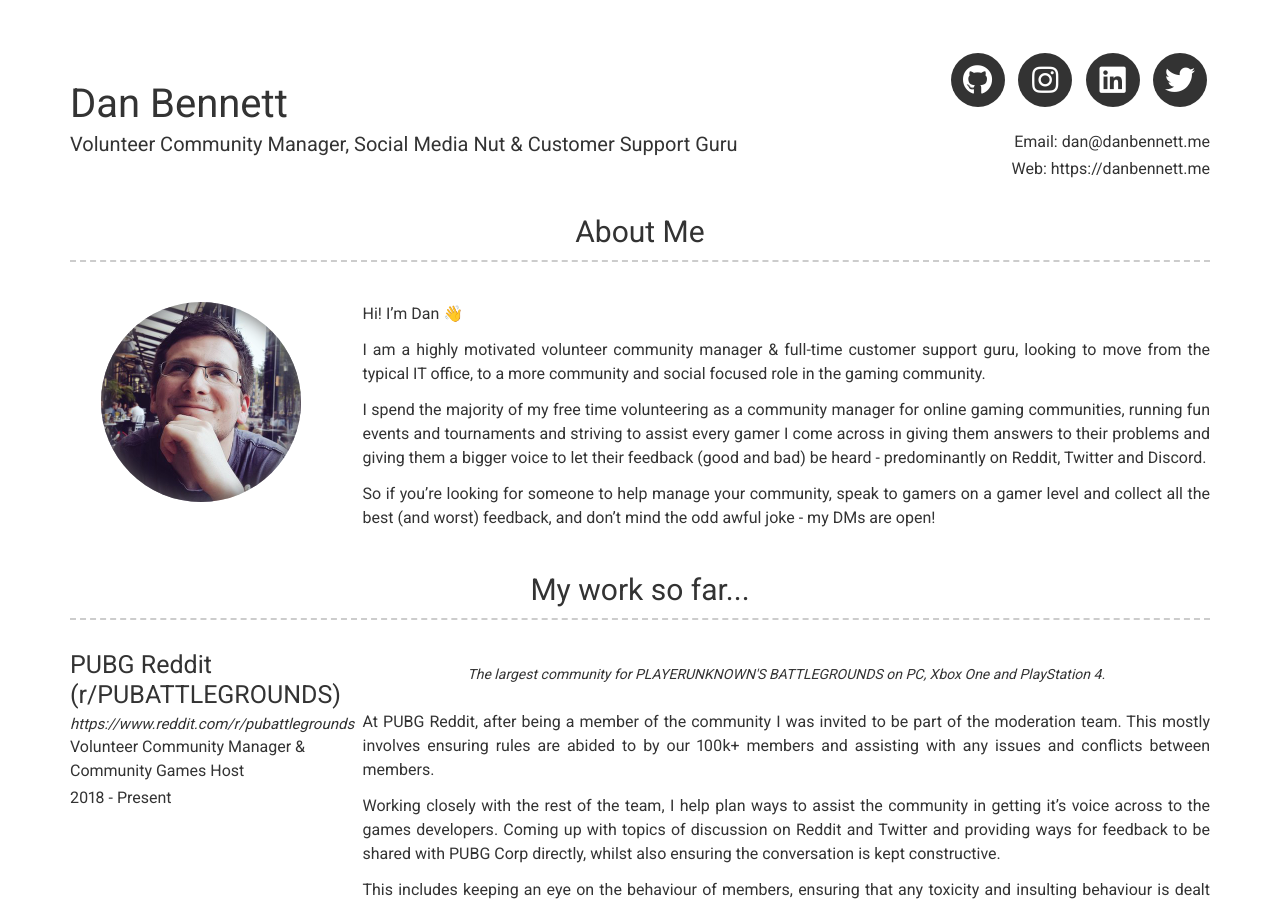
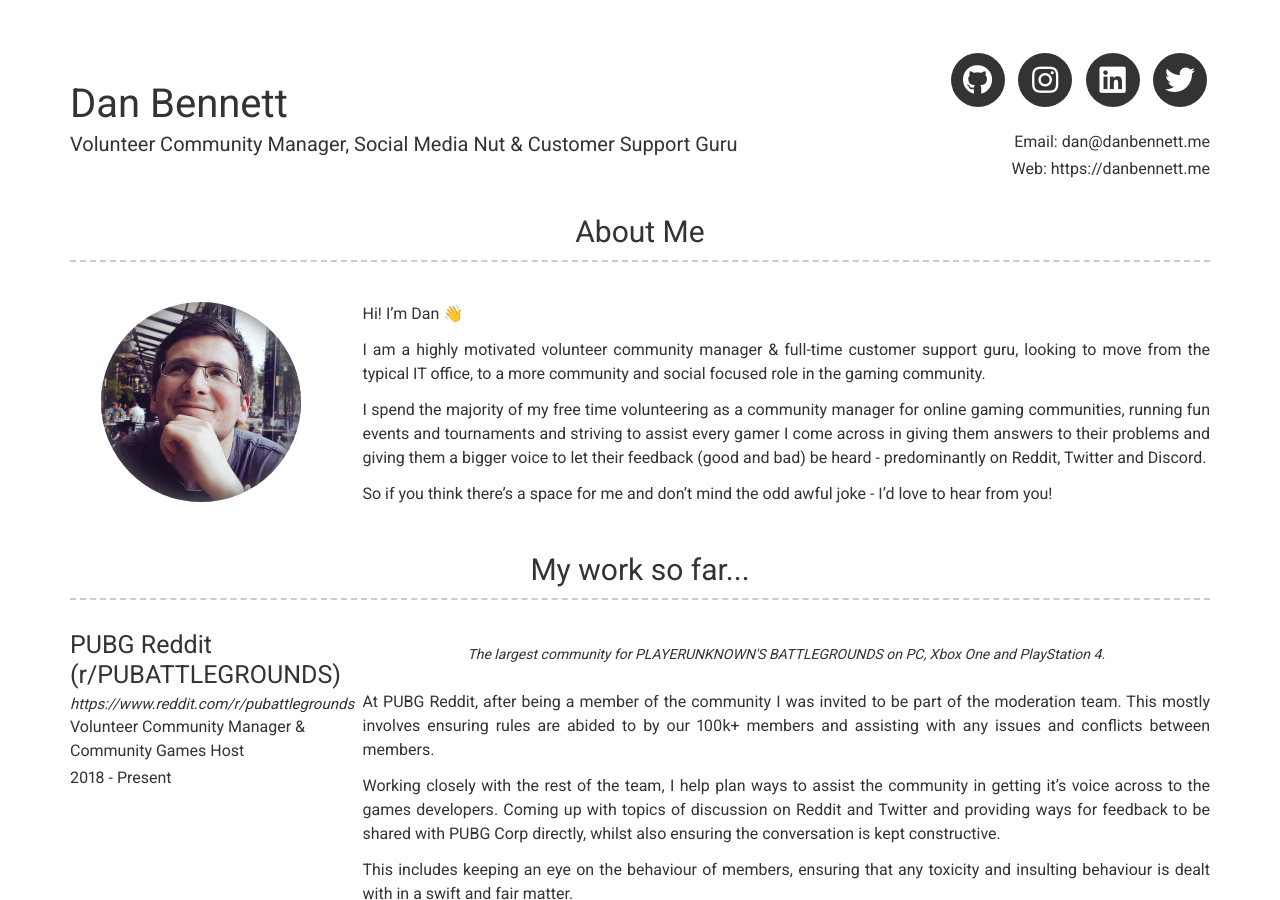
Before and after one commit to DanBennettUK/cv, a Jekyll site: the page built from index.md, in a window 1280 px wide and 900 px high. Built offline with Jekyll 4.4.1, drawn with Linux system fonts in a browser that asks for light colours; nearby versions of some CDN libraries.

Commit message:
Changed ending tagline

```diff
--- a/_config.yml
+++ b/_config.yml
@@ -52,7 +52,7 @@
     I spend the majority of my free time volunteering as a community manager for online gaming communities,
     running fun events and tournaments and striving to assist every gamer I come across in giving them answers to their problems and giving them a bigger voice to let their feedback (good and bad) be heard - predominantly on Reddit, Twitter and Discord.
 
-    So if you're looking for someone to help manage your community, speak to gamers on a gamer level and collect all the best (and worst) feedback, and don't mind the odd awful joke - my DMs are open!
+    So if you think there's a space for me and don't mind the odd awful joke - I'd love to hear from you!
 
 # Projects Section
 # projects_title: Projects #(Use this to override about projects section title)
```
